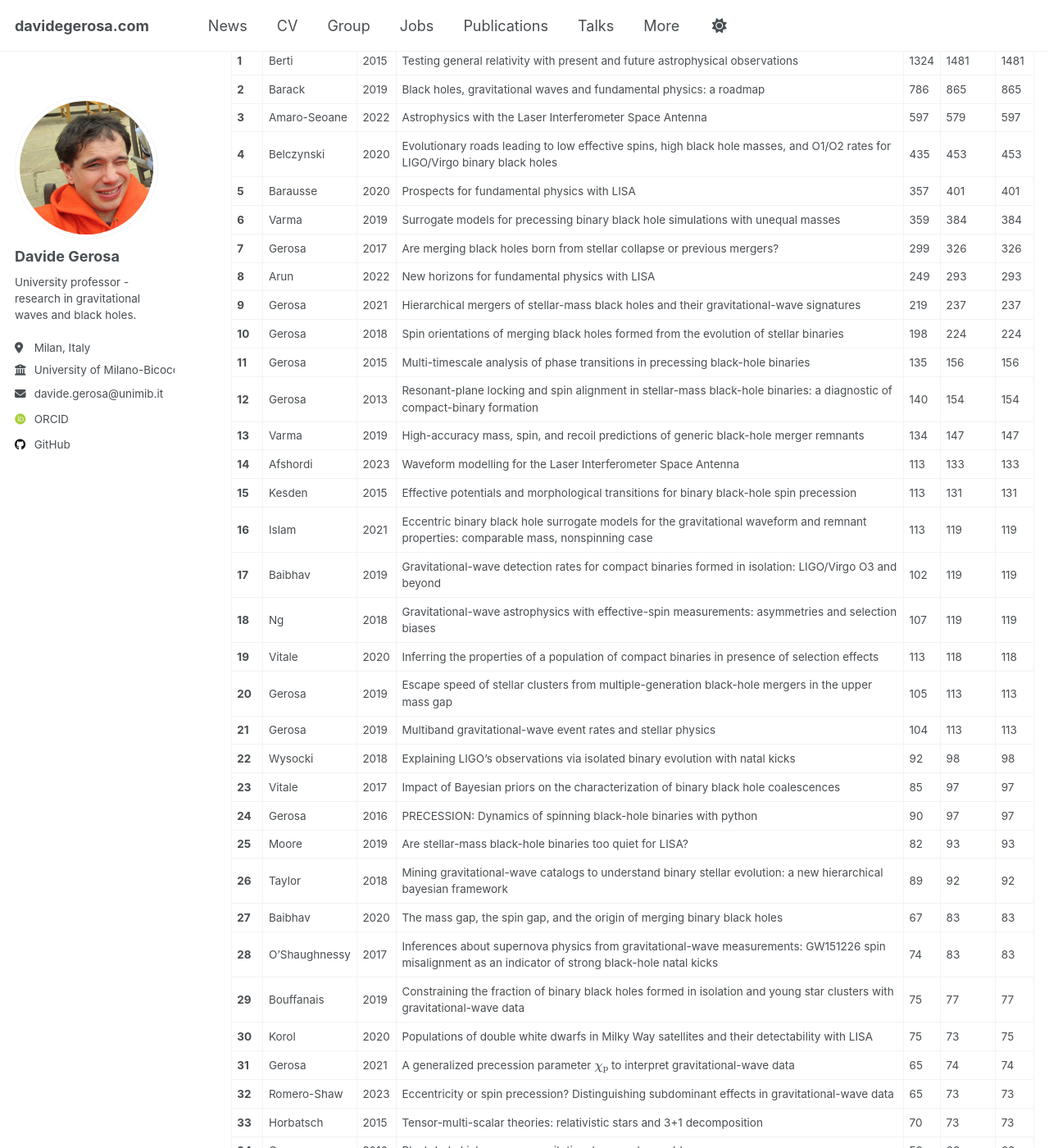
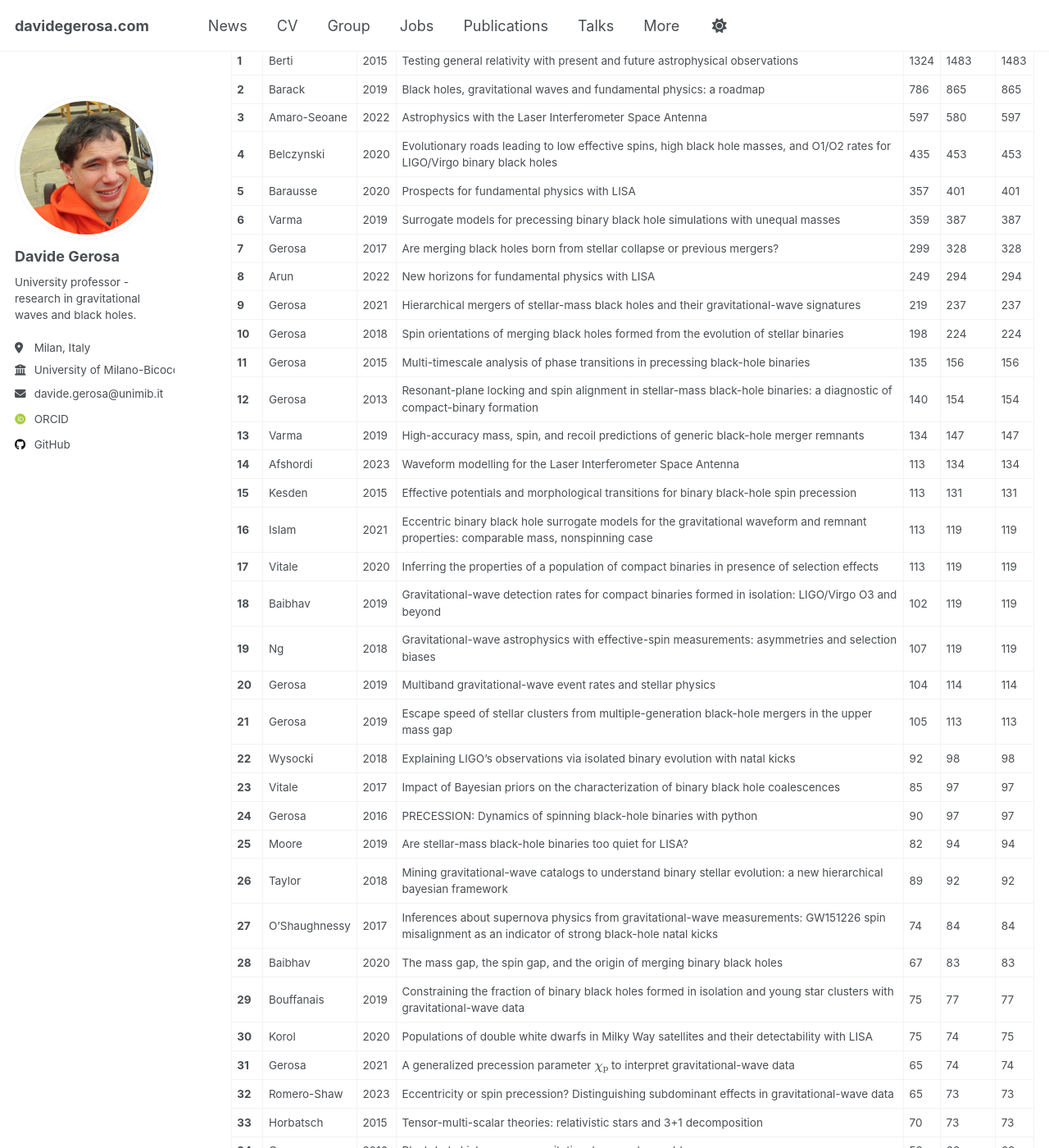
Before and after one commit to dgerosa/website, a Jekyll site: the page built from _pages/citations.md, in a window 1280 px wide and 1400 px high, scrolled down 513 px. Shown: the whole window at 82% size. Built offline with Jekyll 4.4.1, drawn with Linux system fonts in a browser that asks for light colours; some web fonts are replaced; some of the changed text lies outside the part shown.

Commit message:
Website update from workflow

```diff
--- a/_pages/_citations.md
+++ b/_pages/_citations.md
@@ -1,44 +1,44 @@
 ## Citation Summary
 
 - **Total ADS citations**: 8709
-- **Total INSPIRE citations**: 9545
-- **Total MAX citations**: 9590
+- **Total INSPIRE citations**: 9567
+- **Total MAX citations**: 9610
 - **h-index**: 47
 
 ## Paper list sorted by citation count
 
 | # | Author | Year | Title | ADS | INSPIRE | MAX |
 |---|--------|------|-------|-----|---------|-----|
-| **1** | Berti | 2015 | Testing general relativity with present and future astrophysical observations | 1324 | 1481 | 1481 |
+| **1** | Berti | 2015 | Testing general relativity with present and future astrophysical observations | 1324 | 1483 | 1483 |
 | **2** | Barack | 2019 | Black holes, gravitational waves and fundamental physics: a roadmap | 786 | 865 | 865 |
-| **3** | Amaro-Seoane | 2022 | Astrophysics with the Laser Interferometer Space Antenna | 597 | 579 | 597 |
+| **3** | Amaro-Seoane | 2022 | Astrophysics with the Laser Interferometer Space Antenna | 597 | 580 | 597 |
 | **4** | Belczynski | 2020 | Evolutionary roads leading to low effective spins, high black hole masses, and O1/O2 rates for LIGO/Virgo binary black holes | 435 | 453 | 453 |
 | **5** | Barausse | 2020 | Prospects for fundamental physics with LISA | 357 | 401 | 401 |
-| **6** | Varma | 2019 | Surrogate models for precessing binary black hole simulations with unequal masses | 359 | 384 | 384 |
-| **7** | Gerosa | 2017 | Are merging black holes born from stellar collapse or previous mergers? | 299 | 326 | 326 |
-| **8** | Arun | 2022 | New horizons for fundamental physics with LISA | 249 | 293 | 293 |
+| **6** | Varma | 2019 | Surrogate models for precessing binary black hole simulations with unequal masses | 359 | 387 | 387 |
+| **7** | Gerosa | 2017 | Are merging black holes born from stellar collapse or previous mergers? | 299 | 328 | 328 |
+| **8** | Arun | 2022 | New horizons for fundamental physics with LISA | 249 | 294 | 294 |
 | **9** | Gerosa | 2021 | Hierarchical mergers of stellar-mass black holes and their gravitational-wave signatures | 219 | 237 | 237 |
 | **10** | Gerosa | 2018 | Spin orientations of merging black holes formed from the evolution of stellar binaries | 198 | 224 | 224 |
 | **11** | Gerosa | 2015 | Multi-timescale analysis of phase transitions in precessing black-hole binaries | 135 | 156 | 156 |
 | **12** | Gerosa | 2013 | Resonant-plane locking and spin alignment in stellar-mass black-hole binaries: a diagnostic of compact-binary formation | 140 | 154 | 154 |
 | **13** | Varma | 2019 | High-accuracy mass, spin, and recoil predictions of generic black-hole merger remnants | 134 | 147 | 147 |
-| **14** | Afshordi | 2023 | Waveform modelling for the Laser Interferometer Space Antenna | 113 | 133 | 133 |
+| **14** | Afshordi | 2023 | Waveform modelling for the Laser Interferometer Space Antenna | 113 | 134 | 134 |
 | **15** | Kesden | 2015 | Effective potentials and morphological transitions for binary black-hole spin precession | 113 | 131 | 131 |
 | **16** | Islam | 2021 | Eccentric binary black hole surrogate models for the gravitational waveform and remnant properties: comparable mass, nonspinning case | 113 | 119 | 119 |
-| **17** | Baibhav | 2019 | Gravitational-wave detection rates for compact binaries formed in isolation: LIGO/Virgo O3 and beyond | 102 | 119 | 119 |
-| **18** | Ng | 2018 | Gravitational-wave astrophysics with effective-spin measurements: asymmetries and selection biases | 107 | 119 | 119 |
-| **19** | Vitale | 2020 | Inferring the properties of a population of compact binaries in presence of selection effects | 113 | 118 | 118 |
-| **20** | Gerosa | 2019 | Escape speed of stellar clusters from multiple-generation black-hole mergers in the upper mass gap | 105 | 113 | 113 |
-| **21** | Gerosa | 2019 | Multiband gravitational-wave event rates and stellar physics | 104 | 113 | 113 |
+| **17** | Vitale | 2020 | Inferring the properties of a population of compact binaries in presence of selection effects | 113 | 119 | 119 |
+| **18** | Baibhav | 2019 | Gravitational-wave detection rates for compact binaries formed in isolation: LIGO/Virgo O3 and beyond | 102 | 119 | 119 |
+| **19** | Ng | 2018 | Gravitational-wave astrophysics with effective-spin measurements: asymmetries and selection biases | 107 | 119 | 119 |
+| **20** | Gerosa | 2019 | Multiband gravitational-wave event rates and stellar physics | 104 | 114 | 114 |
+| **21** | Gerosa | 2019 | Escape speed of stellar clusters from multiple-generation black-hole mergers in the upper mass gap | 105 | 113 | 113 |
 | **22** | Wysocki | 2018 | Explaining LIGO's observations via isolated binary evolution with natal kicks | 92 | 98 | 98 |
 | **23** | Vitale | 2017 | Impact of Bayesian priors on the characterization of binary black hole coalescences | 85 | 97 | 97 |
 | **24** | Gerosa | 2016 | PRECESSION: Dynamics of spinning black-hole binaries with python | 90 | 97 | 97 |
-| **25** | Moore | 2019 | Are stellar-mass black-hole binaries too quiet for LISA? | 82 | 93 | 93 |
+| **25** | Moore | 2019 | Are stellar-mass black-hole binaries too quiet for LISA? | 82 | 94 | 94 |
 | **26** | Taylor | 2018 | Mining gravitational-wave catalogs to understand binary stellar evolution: a new hierarchical bayesian framework | 89 | 92 | 92 |
-| **27** | Baibhav | 2020 | The mass gap, the spin gap, and the origin of merging binary black holes | 67 | 83 | 83 |
-| **28** | O'Shaughnessy | 2017 | Inferences about supernova physics from gravitational-wave measurements: GW151226 spin misalignment as an indicator of strong black-hole natal kicks | 74 | 83 | 83 |
+| **27** | O'Shaughnessy | 2017 | Inferences about supernova physics from gravitational-wave measurements: GW151226 spin misalignment as an indicator of strong black-hole natal kicks | 74 | 84 | 84 |
+| **28** | Baibhav | 2020 | The mass gap, the spin gap, and the origin of merging binary black holes | 67 | 83 | 83 |
 | **29** | Bouffanais | 2019 | Constraining the fraction of binary black holes formed in isolation and young star clusters with gravitational-wave data | 75 | 77 | 77 |
-| **30** | Korol | 2020 | Populations of double white dwarfs in Milky Way satellites and their detectability with LISA | 75 | 73 | 75 |
+| **30** | Korol | 2020 | Populations of double white dwarfs in Milky Way satellites and their detectability with LISA | 75 | 74 | 75 |
 | **31** | Gerosa | 2021 | A generalized precession parameter $$\chi_\mathrm{p}$$ to interpret gravitational-wave data | 65 | 74 | 74 |
 | **32** | Romero-Shaw | 2023 | Eccentricity or spin precession? Distinguishing subdominant effects in gravitational-wave data | 65 | 73 | 73 |
 | **33** | Horbatsch | 2015 | Tensor-multi-scalar theories: relativistic stars and 3+1 decomposition | 70 | 73 | 73 |
```
Also changed, not shown: other parts of _pages/_citations.md (+15 -15 lines), _pages/_group.md (+1 -1 lines), _pages/_publications.md (+1 -1 lines), _pages/_talks.md (+1 -1 lines).
